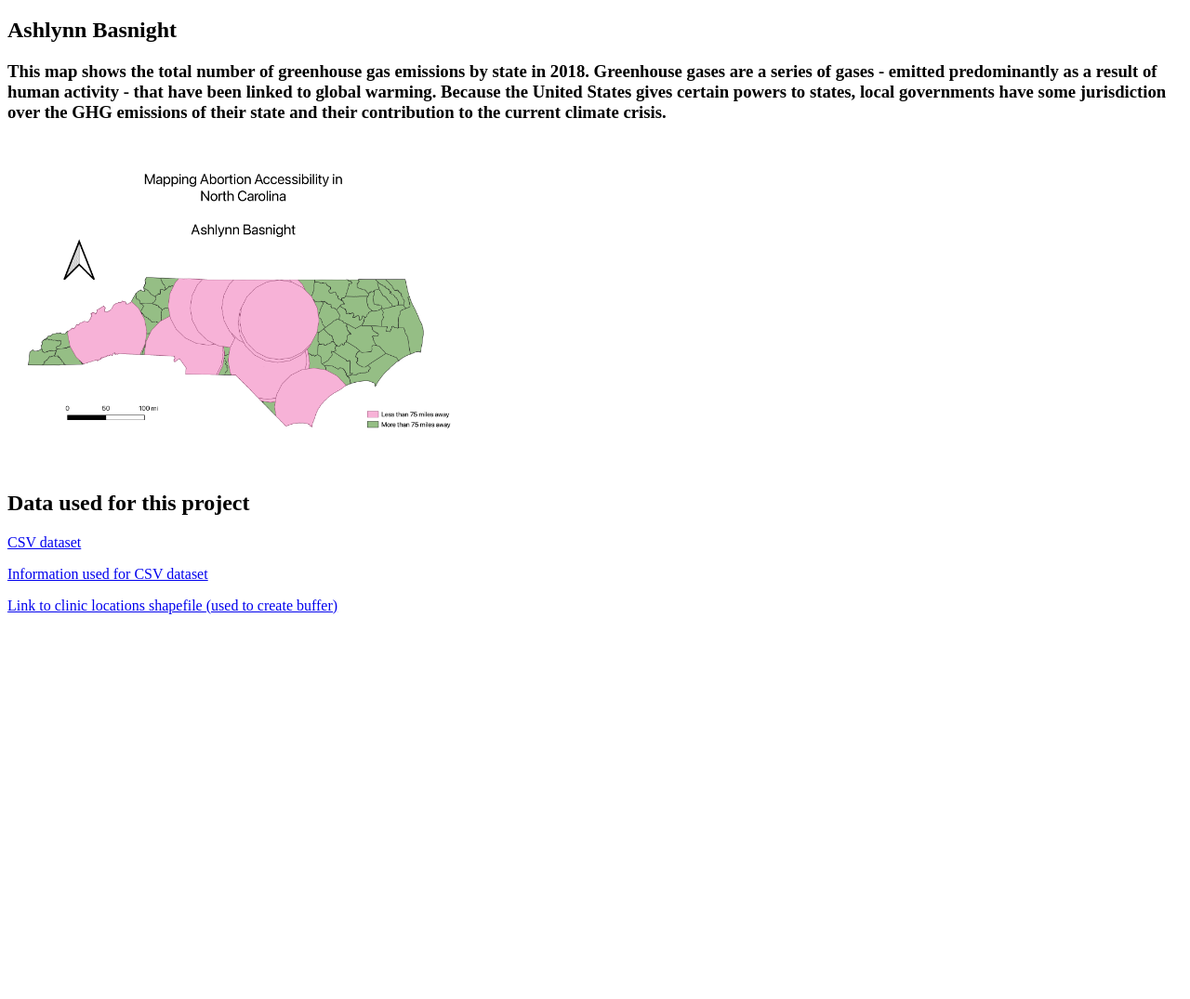
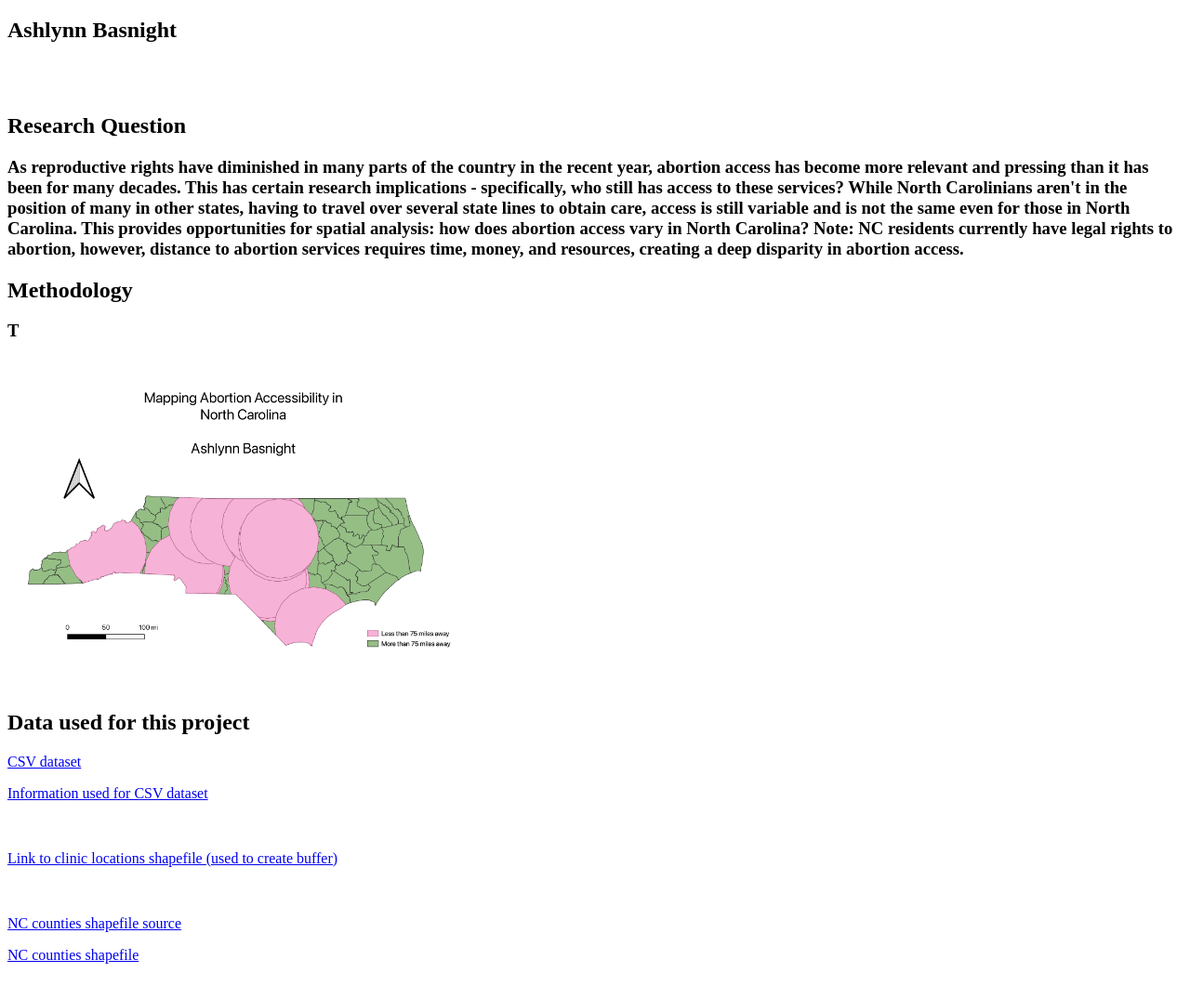
Before and after one commit to bashlynn02/homework8, a plain HTML site: page index.html in a window 1280 px wide. Shown: the part 61-1136 px from the top of the page at 93% size. Before the commit the page ends 800 px from the top, so only its background shows below. Drawn offline with Linux system fonts and the light colour scheme.

Commit message:
Update index.html

```diff
--- a/index.html
+++ b/index.html
@@ -8,7 +8,12 @@
 <body>
 <h1>Homework 8: Geoprocessing Analysis </h1>
 <h2>Ashlynn Basnight</h2>
-<h3>This map shows the total number of greenhouse gas emissions by state in 2018. Greenhouse gases are a series of gases - emitted predominantly as a result of human activity - that have been linked to global warming. Because the United States gives certain powers to states, local governments have some jurisdiction over the GHG emissions of their state and their contribution to the current climate crisis.  </h3>
+<br>
+<br>
+<h2>Research Question</h2>
+<h3> As reproductive rights have diminished in many parts of the country in the recent year, abortion access has become more relevant and pressing than it has been for many decades. This has certain research implications - specifically, who still has access to these services? While North Carolinians aren't in the position of many in other states, having to travel over several state lines to obtain care, access is still variable and is not the same even for those in North Carolina. This provides opportunities for spatial analysis: how does abortion access vary in North Carolina? Note: NC residents currently have legal rights to abortion, however, distance to abortion services requires time, money, and resources, creating a deep disparity in abortion access. </h3>
+<h2>Methodology</h2>
+<h3>T  </h3>
 <!-- Your map goes here -->
 <a href="abortionaccessmap.png">
     <img src="abortionaccessmap.png" alt="your map" width='500px'>
@@ -20,8 +25,18 @@
     <p></p>
     <a href="https://www.abortionfinder.org/abortion-guides-by-state/abortion-in-north-carolina/providers"> Information used for CSV dataset </a>
     <p></p>
+    <br>
+    <br>
     <a href="points/newpoints.shp"> Link to clinic locations shapefile (used to create buffer) </a>
     <p></p>
+    <br>
+    <br>
+    <a href="https://www.nconemap.gov/datasets/d192da4d0ac249fa9584109b1d626286_0/explore?location=35.118952%2C-79.919050%2C6.86"> NC counties shapefile source </a>
+    <p></p>
+    <a href="countydata/NCDOT_County_Boundaries/NCDOT_County_Boundaries.shp"> NC counties shapefile </a>
+    <p></p>
+    <br>
+    <br>
     <br>
     <br>
 
```
